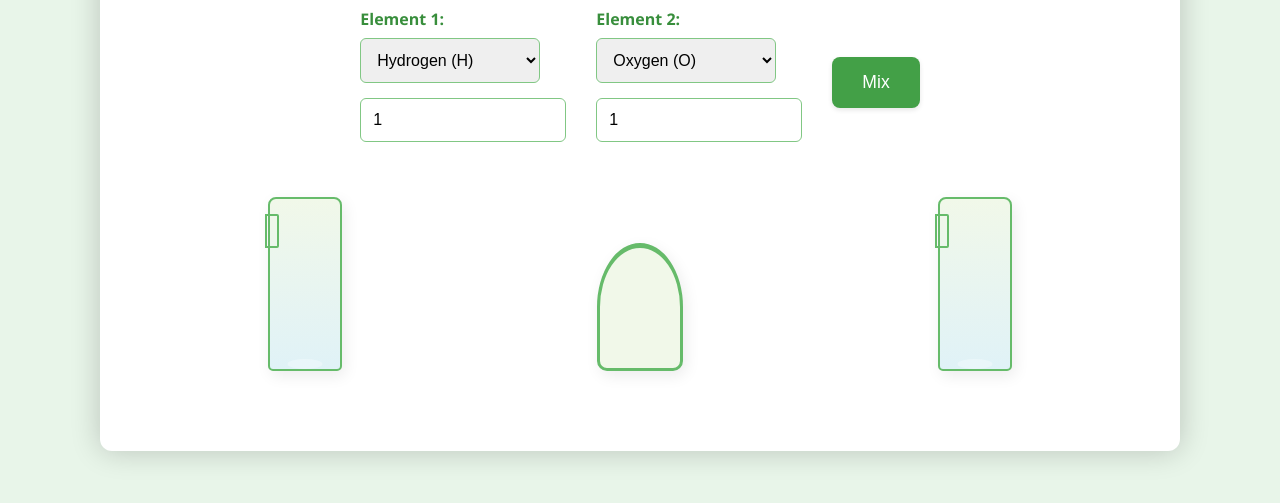
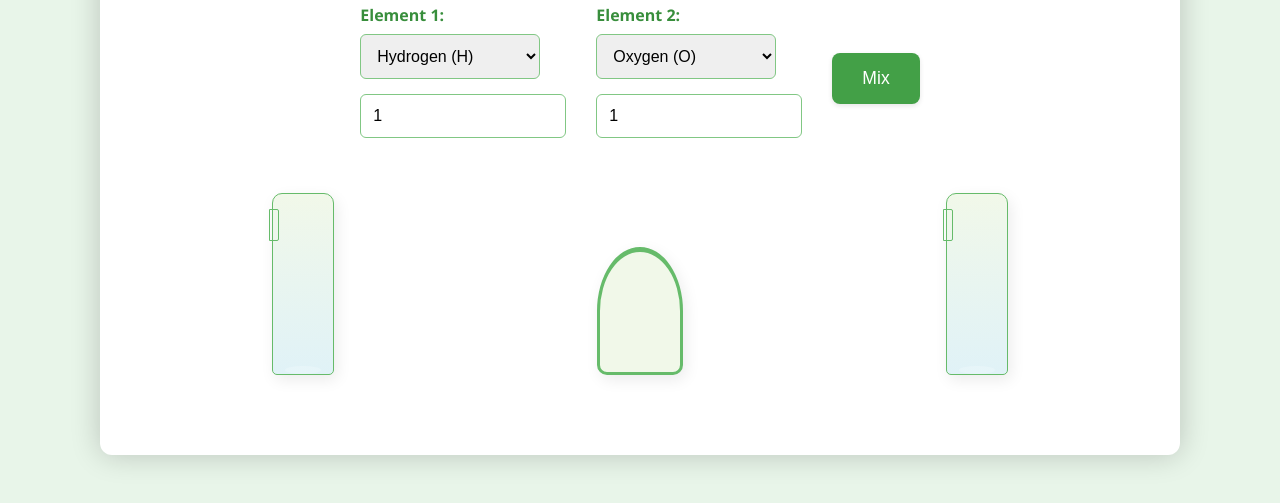
Before and after one commit to desivar/chem, a plain HTML site: page lab.html in a window 1280 px wide. Shown: the part 281-784 px from the top of the page. Drawn offline with nearby package versions, Linux system fonts and the light colour scheme.

Commit message:
baker updated

```diff
--- a/styles/lab.css
+++ b/styles/lab.css
@@ -109,16 +109,15 @@ button:hover {
     border-bottom: 3px solid #66bb6a;
 }
 
-/* Removed empty .beaker.left and .beaker.right rulesets */
 .beaker {
     position: relative;
     background-color: #f1f8e9; /* Very light green */
-    border: 2px solid #66bb6a; /* Medium green border */
-    border-radius: 5px;
-    border-top-left-radius: 8px;
-    border-top-right-radius: 8px;
-    width: 70px; /* Slightly narrower again */
-    height: 170px; /* A bit taller */
+    border: 1px solid #66bb6a; /* Thinner border */
+    border-radius: 0 0 5px 5px; /* Rounded bottom corners */
+    border-top-left-radius: 10px;
+    border-top-right-radius: 10px;
+    width: 60px; /* Even narrower */
+    height: 180px; /* Taller */
     display: flex;
     flex-direction: column;
     align-items: center;
@@ -131,10 +130,10 @@ button:hover {
     content: '';
     position: absolute;
     top: 15px;
-    left: -5px;
-    width: 10px;
+    left: -4px;
+    width: 8px;
     height: 30px;
-    border: 2px solid #66bb6a;
+    border: 1px solid #66bb6a;
     border-radius: 0 2px 2px 0;
 }
 
@@ -144,11 +143,25 @@ button:hover {
     bottom: 0;
     left: 50%;
     transform: translateX(-50%);
-    width: 50%;
-    height: 10px;
-    background-color: rgba(255, 255, 255, 0.3); /* Subtle highlight at the bottom */
+    width: 60%;
+    height: 8px;
+    background-color: rgba(255, 255, 255, 0.2); /* Subtle highlight at the bottom */
     border-radius: 50%;
 }
+
+.beaker .content {
+    background-color: transparent;
+    width: 50%;
+    height: 40%;
+    border-radius: 5px 5px 0 0;
+    position: absolute;
+    bottom: 0;
+    opacity: 0.7;
+    transition: height 0.5s ease, background-color 0.5s ease;
+}
+
+
+
 
 .info-panel {
     margin-top: 30px;
```
